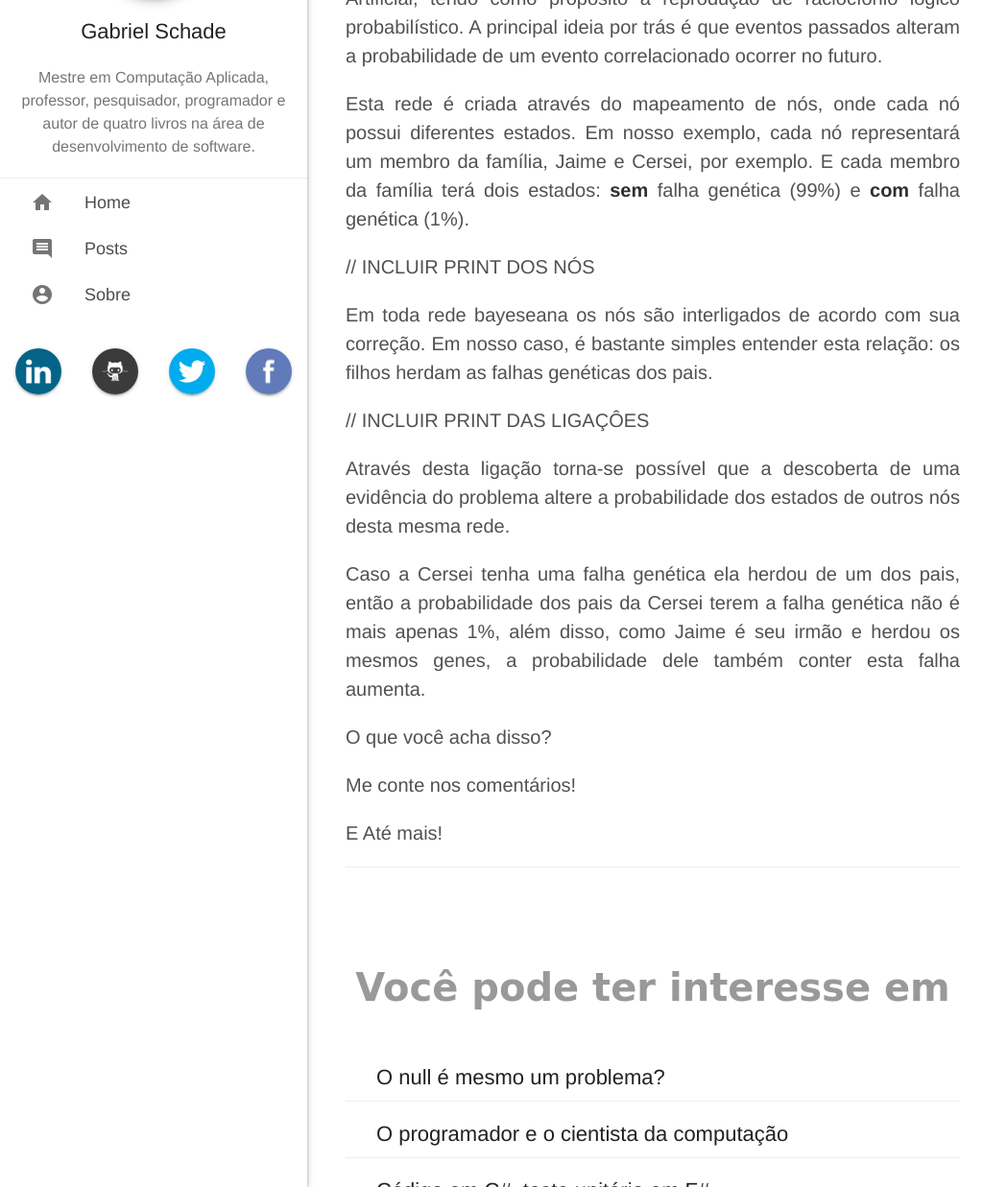
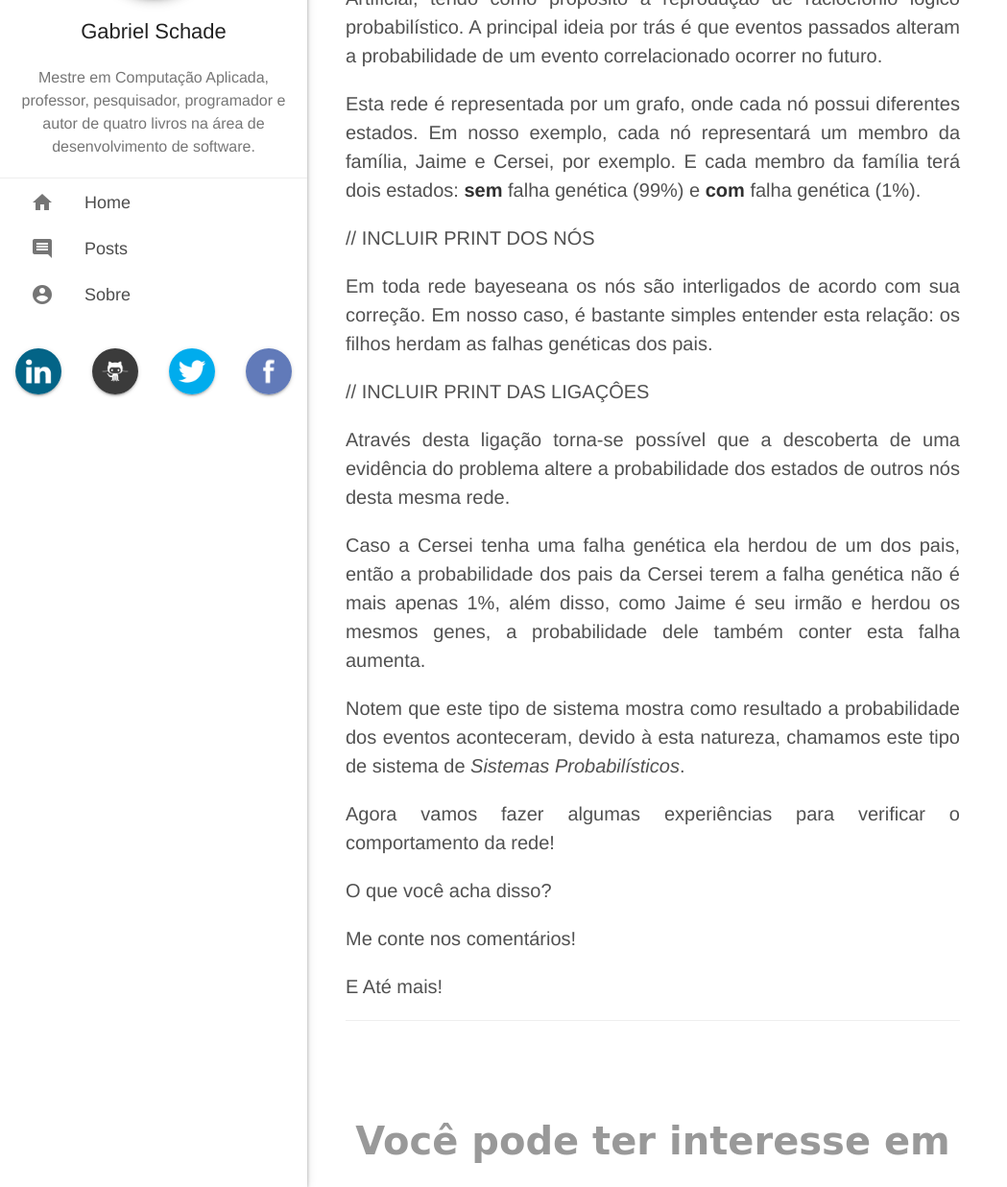
Before and after one commit to gabrielschade/gabrielschade.github.io, a Jekyll site: the page built from _posts/2017-10-20-gameofthrones-redes-bayeseanas.markdown, in a window 1280 px wide and 1400 px high, scrolled down 2469 px, cut to the strip 163-1400 px from the top of the window. Shown: the whole strip at 96% size, without its empty margins (0-1049 px from the left). Built offline with Jekyll 4.4.1, drawn with Linux system fonts in a browser that asks for light colours; nearby versions of some CDN libraries; comment, search, counter and statistics services are not loaded.

Commit message:
continuação do post

```diff
--- a/_posts/2017-10-20-gameofthrones-redes-bayeseanas.markdown
+++ b/_posts/2017-10-20-gameofthrones-redes-bayeseanas.markdown
@@ -50,7 +50,7 @@ Ok, mas o que é uma rede bayesinana?
 É uma técnica computacional diretamente ligada à área da Inteligência Artificial, tendo como propósito a reprodução de raciocíonio lógico probabilístico.
 A principal ideia por trás é que eventos passados alteram a probabilidade de um evento correlacionado ocorrer no futuro.
 
-Esta rede é criada através do mapeamento de nós, onde cada nó possui diferentes estados. Em nosso exemplo, cada nó representará um membro da família, Jaime e Cersei, por exemplo. E cada membro da família terá dois estados: **sem** falha genética (99%) e **com** falha genética (1%).
+Esta rede é representada por um grafo, onde cada nó possui diferentes estados. Em nosso exemplo, cada nó representará um membro da família, Jaime e Cersei, por exemplo. E cada membro da família terá dois estados: **sem** falha genética (99%) e **com** falha genética (1%).
 
 // INCLUIR PRINT DOS NÓS
 
@@ -62,7 +62,9 @@ Através desta ligação torna-se possível que a descoberta de uma evidência d
 
 Caso a Cersei tenha uma falha genética ela herdou de um dos pais, então a probabilidade dos pais da Cersei terem a falha genética não é mais apenas 1%, além disso, como Jaime é seu irmão e herdou os mesmos genes, a probabilidade dele também conter esta falha aumenta.
 
+Notem que este tipo de sistema mostra como resultado a probabilidade dos eventos aconteceram, devido à esta natureza, chamamos este tipo de sistema de *Sistemas Probabilísticos*.
 
+Agora vamos fazer algumas experiências para verificar o comportamento da rede!
 
 O que você acha disso?
 
```
